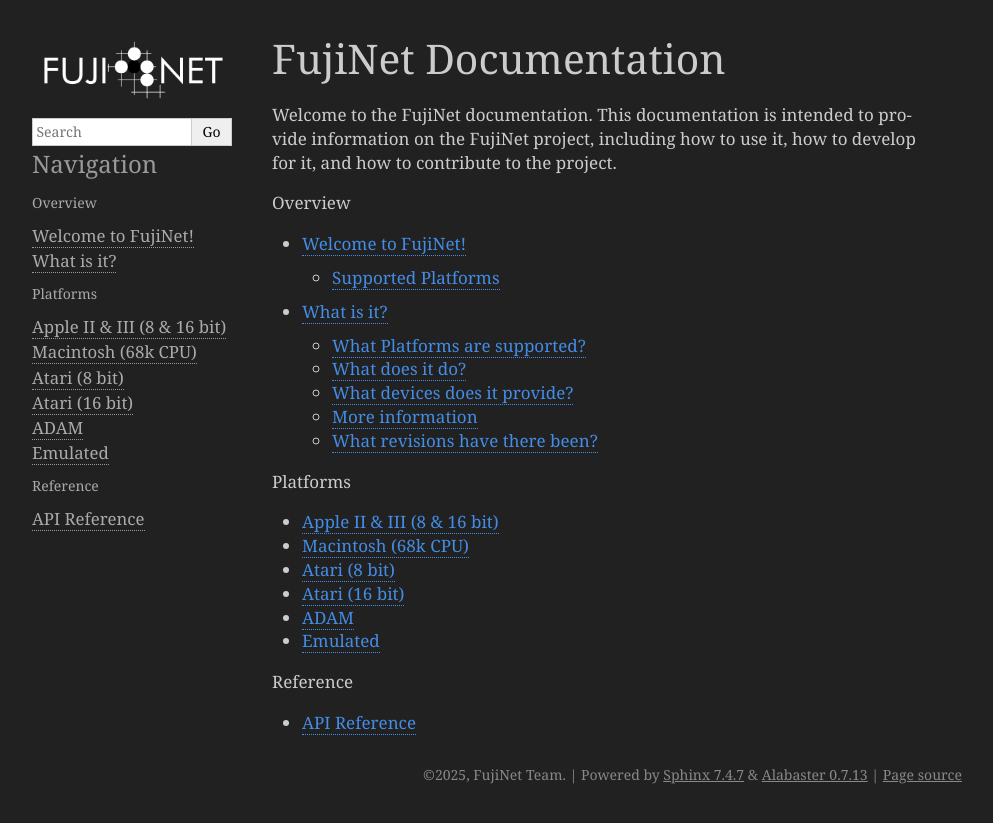
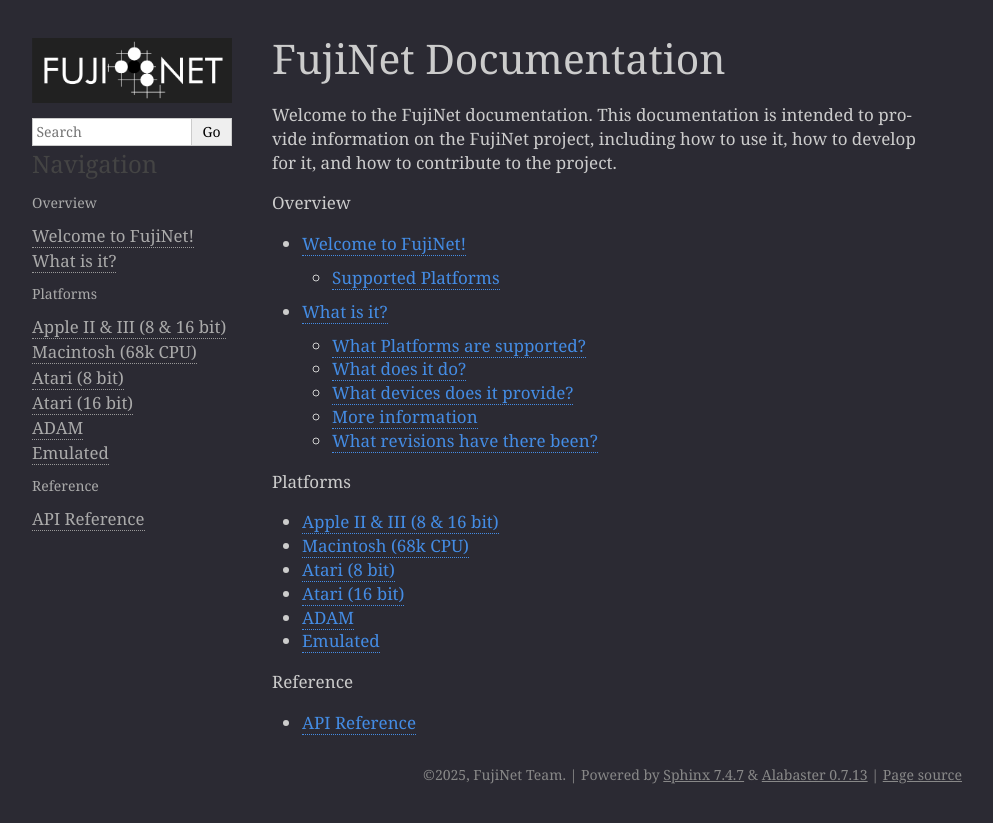
Before and after one commit to benjamink/test-sphinx-docs, a Sphinx documentation site: the page built from docs/index.rst, in a window 1280 px wide. Shown: the top 823 px of the page, without its empty margins (148-1141 px from the left). Built offline with Sphinx 7.4.7, drawn with Linux system fonts in a browser that asks for light colours.

Commit message:
update theme

```diff
--- a/docs/conf.py
+++ b/docs/conf.py
@@ -27,13 +27,15 @@
 html_theme = 'alabaster'
 html_theme_options = {
   'logo': 'FujiNet-Header.png',
-  'base_bg': '#212121',
+  'base_bg': '#2B2A33',
   'base_text': '#ffffff',
   'body_text': '#cccccc',
   'link': '#448CE4',
-  'sidebar_header': '#999999',
+  'archor'
+  'sidebar_header': '#fdedec',
   'sidebar_text': '#aaaaaa',
   'sidebar_link': '#aaaaaa',
+  'sidebar_list': '#ffffff',
 }
 #  'bgcolor': '#302B35',
 #  'textcolor': '#ffffff',
```
